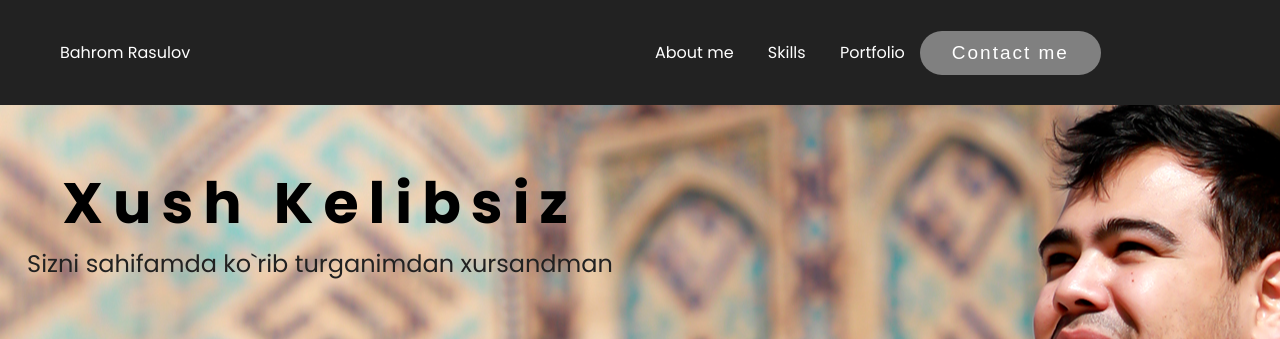
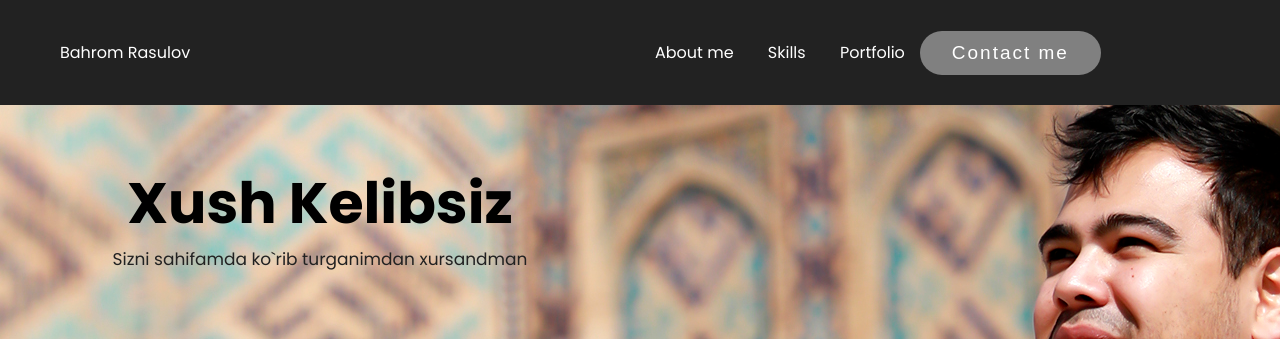
Before and after one commit to sevinch02/grafik-dizayn, a plain HTML site: page index.html in a window 1280 px wide. Shown: the top 339 px of the page. Drawn offline with Linux system fonts and the light colour scheme.

Commit message:
save changes

```diff
--- a/css/main.css
+++ b/css/main.css
@@ -126,7 +126,7 @@ opacity: 0;
 
 .col-text_span {
     font-weight: 500;
-    font-size: 24px;
+    font-size: 17px;
     text-align: center;
     color: #212121;
     margin: 0;
@@ -137,7 +137,7 @@ opacity: 0;
     font-size: 57px;
     margin-bottom: 0;
     color: #000;
-    letter-spacing: 10px;
+    /* letter-spacing: 10px; */
 }
 
 
--- a/css/responsive.css
+++ b/css/responsive.css
@@ -42,7 +42,7 @@
         background-repeat: no-repeat;
         background-size: auto;
         background-position: center center;
-        padding: 0;
+        /* padding: 0; */
     }
 
     .column {
```
